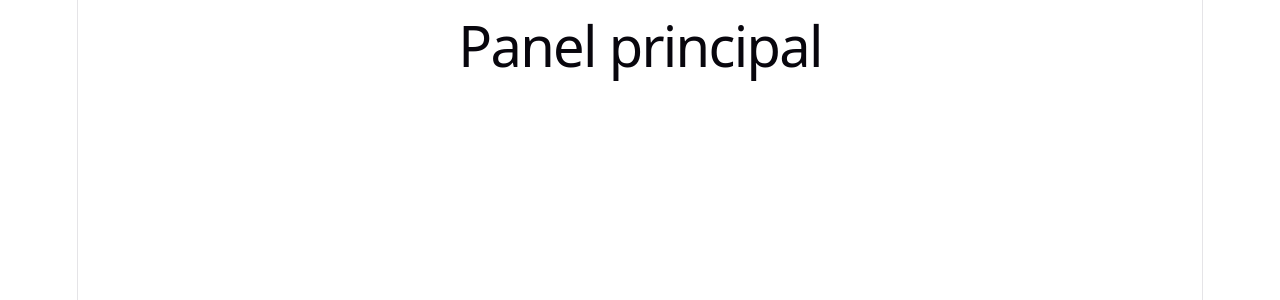
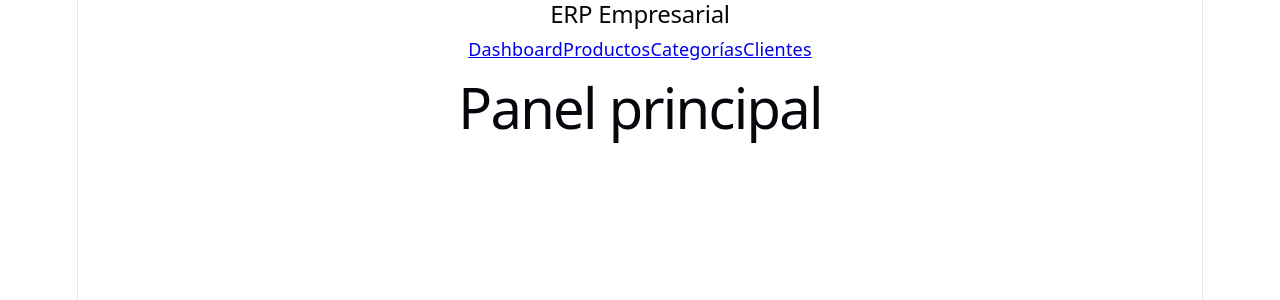
Before and after one commit to JONGOGG/ERP-Empresarial, a React (Vite) app in the folder Frontend/: page /dashboard in a window 1280 px wide. Shown: the top 300 px of the page. Built offline with nearby package versions, Linux system fonts and the light colour scheme.

Commit message:
Implementa layout principal y navegación lateral

```diff
--- a/Frontend/src/App.tsx
+++ b/Frontend/src/App.tsx
@@ -4,6 +4,7 @@ import { Panel } from "./paginas/Panel";
 import { Productos } from "./paginas/Productos";
 import { Categorias } from "./paginas/Categorias";
 import { Clientes } from "./paginas/Clientes";
+import { LayoutPrincipal } from "./layouts/LayoutPrincipal";
 
 function App() {
   return (
@@ -12,10 +13,13 @@ function App() {
         <Route path="/" element={<Navigate to="/login" replace />} />
 
         <Route path="/login" element={<InicioSesion />} />
-        <Route path="/dashboard" element={<Panel />} />
-        <Route path="/productos" element={<Productos />} />
-        <Route path="/categorias" element={<Categorias />} />
-        <Route path="/clientes" element={<Clientes />} />
+
+        <Route element={<LayoutPrincipal />}>
+          <Route path="/dashboard" element={<Panel />} />
+          <Route path="/productos" element={<Productos />} />
+          <Route path="/categorias" element={<Categorias />} />
+          <Route path="/clientes" element={<Clientes />} />
+        </Route>
       </Routes>
     </BrowserRouter>
   );
--- /dev/null
+++ b/Frontend/src/layouts/LayoutPrincipal.tsx
@@ -0,0 +1,22 @@
+import { NavLink, Outlet } from "react-router-dom";
+
+export function LayoutPrincipal() {
+  return (
+    <div>
+      <aside>
+        <h2>ERP Empresarial</h2>
+
+        <nav>
+          <NavLink to="/dashboard">Dashboard</NavLink>
+          <NavLink to="/productos">Productos</NavLink>
+          <NavLink to="/categorias">Categorías</NavLink>
+          <NavLink to="/clientes">Clientes</NavLink>
+        </nav>
+      </aside>
+
+      <main>
+        <Outlet />
+      </main>
+    </div>
+  );
+}
```
